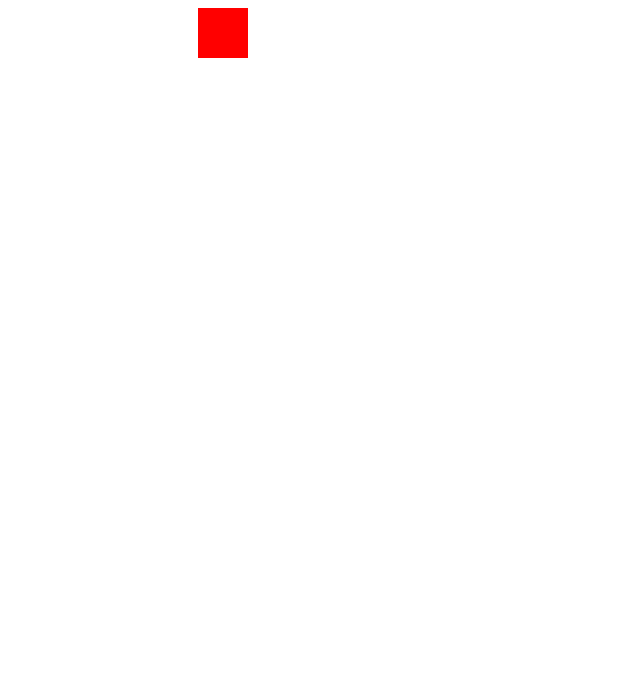
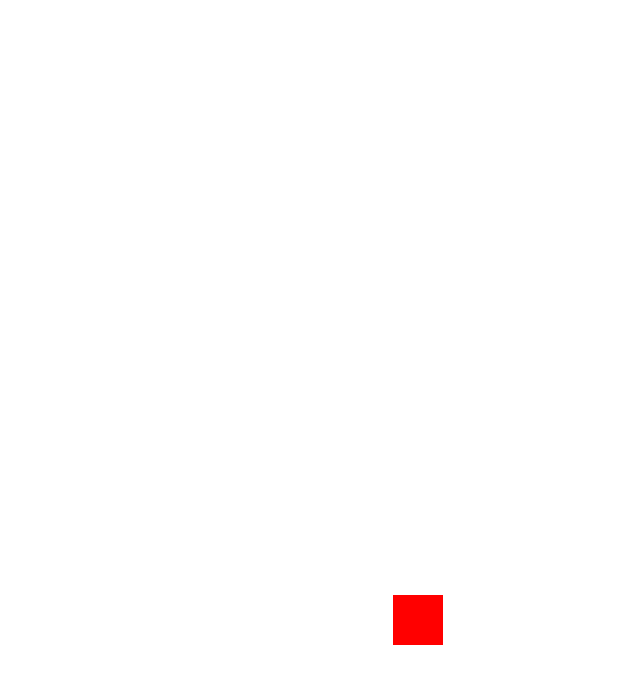
Before and after one commit to Nobody1989/Nobody1989.github.io, a plain HTML site: page bouncingbox.html in a window 1280 px wide. Shown: the whole page, without its empty margins (202-842 px from the left). Drawn offline with Linux system fonts and the light colour scheme.

Commit message:
box move all direction

```diff
--- a/bouncingbox.html
+++ b/bouncingbox.html
@@ -12,16 +12,31 @@
   var box = document.getElementById("box")
    setInterval(update,50)
    var x= 100
-   var speed = 100
+   var y=100
+   var speed = 5
+   var speedy = 5
+
 
   function update(){
       box.style.left = x + "px"
+      box.style.top = y+"px"
        x= x + speed
+       y= y +speedy
        if(x>= window.innerWidth){
-              speed = -100
-       } else if(x<=0){
-         speed= 100
+              speed= speed +5
+        speed = -speed
        }
+       if(x<=0){
+         speed= -speed
+       }
+
+        if (y>=window.innerHeight){
+          speedy=speedy +5
+          speedy=-speedy
+        }
+        if(y<=0) {
+             speedy=-speedy
+        }
 
   }
 </script>
```
